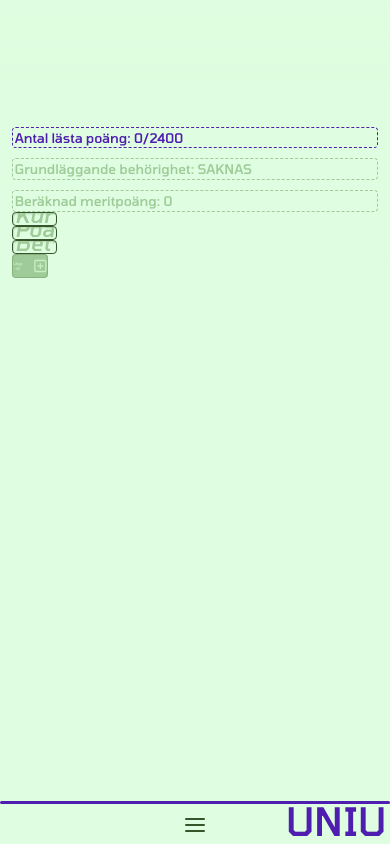
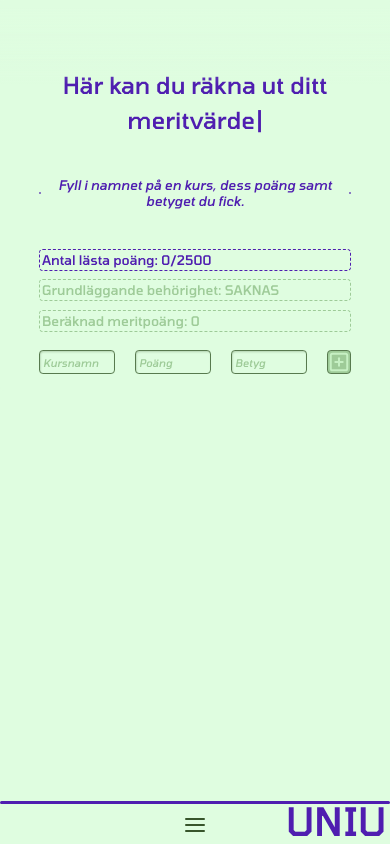
Before and after one commit to Karl-Johan-Jacobson/Ladusvala, a Next.js app in the folder uniuggla/: page /berakna-poang in a window 390 px wide. Built offline with nearby package versions, Linux system fonts and the light colour scheme.

Commit message:
Improved points calculator close #111, #112
Co-authored-by: Rasmus Sjöberg <sjoberg.rasmus@outlook.com>

```diff
--- a/uniuggla/app/berakna-poang/countUtils.tsx
+++ b/uniuggla/app/berakna-poang/countUtils.tsx
@@ -1,4 +1,19 @@
 import Course from "@/types/course";
+
+const GRADE_VALUES: string[] = ["A", "B", "C", "D", "E", "F"];
+const POINTS_FOR_EXAM: number = 2250;
+const POINTS_FULL_PROGRAM: number = 2500;
+
+const coursesForEligibility: string[][] = [
+  ["s1", "svenska1", "svenskasomandraspråk1"],
+  ["s2", "svenska2", "svenskasomandraspråk2"],
+  ["s3", "svenska3", "svenskasomandraspråk3"],
+  ["e5", "engelska5"],
+  ["e6", "engelska6"],
+  ["m1", "matematik1", "matte1", "matematik1a", "matte1a", "matematik1b", "matte1b", "matematik1c", "matte1c"]
+];
+
+export { GRADE_VALUES, POINTS_FOR_EXAM, POINTS_FULL_PROGRAM }
 
 export const calculateScore = (courses: Course[]) => {
   if (courses.length === 0) {
@@ -41,3 +56,19 @@ const getCourseScore = (course: Course) => {
       throw new Error(`Invalid grade ${course.grade}`);
   }
 };
+
+export const getCoursesPoints = (courses: Course[]) => {
+  return courses.reduce((acc, course) => acc += course.points, 0)
+}
+
+export const assertEligibility = (courses: Course[]) => {
+  const passedCourses: Course[] = courses.filter((course) => course.grade !== "F");
+  const formattedCourses = passedCourses.map((course) => course.name.toLowerCase().replaceAll(" ", ""));
+
+  const eligibility = coursesForEligibility.reduce((acc, eligibleCourseType) => {
+    const intersection = eligibleCourseType.filter((course) => formattedCourses.includes(course))
+    return acc && intersection.length > 0;
+  }, true)
+
+  return eligibility && getCoursesPoints(passedCourses) >= POINTS_FOR_EXAM && getCoursesPoints(courses) >= POINTS_FULL_PROGRAM;
+};
--- a/uniuggla/app/berakna-poang/page.tsx
+++ b/uniuggla/app/berakna-poang/page.tsx
@@ -1,19 +1,26 @@
 "use client";
 
-import { useState } from "react";
+import { useEffect, useState } from "react";
 import Course from "@/types/course";
 import CourseItem from "@/components/client/CourseItem";
 import CourseInput from "@/components/client/CourseInput";
-import { calculateScore } from "./countUtils";
-
-const GRADE_VALUES: string[] = ["A", "B", "C", "D", "E", "F"];
+import { calculateScore, assertEligibility, GRADE_VALUES, POINTS_FULL_PROGRAM } from "./countUtils";
+import { TypewriterForTitle } from "@/components/client/TypeWriter";
 
 export default function Count() {
   const [courses, setCourses] = useState<Course[]>([]);
+  const [showInstruction, setShowInstruction] = useState<boolean>(false);
   const totalPoints: number = courses.reduce(
     (acc, course) => (acc += course.points),
     0
   );
+
+  useEffect(() => {
+    const typeDelay = TypewriterForTitle("Här kan du räkna ut ditt meritvärde", "pointsCounterText", true);
+    setTimeout(() => {
+      setShowInstruction(true);
+    }, typeDelay)
+  }, [])
 
   const addCourse = (name: string, pointsString: string, grade: string) => {
     try {
@@ -45,22 +52,23 @@ export default function Count() {
     }
   };
 
-  const assertEligibility = () => {
-    // TODO Implement functionality to verify eligibility
-    return courses.length > 2;
-  };
-
   return (
     <div className="pointCalculatorWrapper">
+			<p className="titleTypewriter pointsCounterText" style={{ top: "0", height: "1.5em" }}></p>
+      <div className={`pointsInstruction ${showInstruction ? "show" : ""}`}>
+					<hr />
+					<span>Fyll i namnet på en kurs, dess poäng samt betyget du fick.</span>
+					<hr />
+				</div>
       <div className="pointsCalculatorHeader">
         <div className="pointsInformation">
-          <p className="purple">{`Antal lästa poäng: ${totalPoints}/2400`}</p>
-          <p className="green">
+          <p className="purple">{`Antal lästa poäng: ${totalPoints}/${POINTS_FULL_PROGRAM}`}</p>
+          <p className={assertEligibility(courses) ? "purple" : "green"}>
             {`Grundläggande behörighet: ${
-              assertEligibility() ? "UPPFYLLES" : "SAKNAS"
+              assertEligibility(courses) ? "UPPFYLLES" : "SAKNAS"
             }`}
           </p>
-          <p className="green">{`Beräknad meritpoäng: ${calculateScore(
+          <p className={totalPoints >= POINTS_FULL_PROGRAM ? "purple" : "green"}>{`Beräknad meritpoäng: ${calculateScore(
             courses
           )}`}</p>
         </div>
--- a/uniuggla/app/globals.css
+++ b/uniuggla/app/globals.css
@@ -16,6 +16,7 @@
 	--border-radius: 0.5vw;
 	--gap-size: 10px;
 	--text-form-height: 2vw;
+  --border-green: #587a4f;
 }
 * {
 	gap: var(--gap-size);
@@ -709,7 +710,35 @@ header img {
 
 .pointCalculatorWrapper {
 	height: fit-content;
-	padding: 15vh 3vw 0 3vw;
+	padding: 8vh 10vw 0 10vw;
+}
+
+.pointsInstruction {
+  margin-bottom: 4vh;
+  opacity: 0;
+  transition: opacity 1s ease-in;
+	display: flex;
+	align-items: center;
+	font-size: var(--m-text);
+	font-family: "Tomorrow-MediumItalic";
+	text-align: center;
+	color: var(--dark-purple);
+}
+
+.pointsInstruction hr {
+	flex-grow: 1;
+	border: var(--border-width) solid var(--dark-purple);
+}
+.pointsInstruction span {
+	margin: 0.5em;
+}
+
+.pointsInstruction.show {
+  opacity: 1;
+}
+.pointsInstruction.show {
+  opacity: 1;
+
 }
 
 .pointsCalculatorHeader {
@@ -719,7 +748,8 @@ header img {
 }
 
 .pointsInformation {
-	flex: 1;
+	min-width: fit-content;
+  width: 35%;
 	display: flex;
 	flex-direction: column;
 	justify-content: space-between;
@@ -780,7 +810,7 @@ header img {
 
 .gradeStyle > p {
 	font-family: "Tomorrow-Medium";
-	font-size: var(--s-text);
+	font-size: var(--m-text);
 	text-align: left;
 }
 
@@ -808,38 +838,49 @@ header img {
 }
 
 .courseForm {
+  box-sizing: border-box;
 	flex: 2.5;
 	display: flex;
-  height: 4vh;
 }
 
 .courseInput{
-  flex: 1;
   display: flex;
   justify-content: center;
   align-items: center;
+
   background-color: var(--extra-light-green);
-  border: var(--border-width) solid var(--dark-green);
+  border: var(--border-width) solid var(--border-green);
   border-radius: var(--border-radius);
+  box-shadow: inset 0.2vw 0.3vw 0.4vw var(--dark-green-shadow);
+
+  color: var(--medium-green);
   font-family: "Tomorrow-MediumItalic";
-  color: var(--medium-green);
-  font-size: var(--s-text);
+  font-size: var(--m-text);
+
   padding: 0 0.5vw;
   max-width: 10vw;
   -moz-appearance: textfield;
+}
+
+.courseInput::placeholder {
+  font-size: var(--m-text);
+	font-family: "Tomorrow-MediumItalic";
+	color: var(--medium-green);
 }
 
 .addCourseBtn {
   display: flex;
   justify-content: center;
   align-items: center;
+  height: inherit;
+  padding: 0 0.8vw;
+
   background-color: var(--medium-green);
-  width: 10%;
+  color: var(--light-green);
   font-family: "Tomorrow-Medium";
   font-size: 1vw;
-  color: var(--light-green);
   border-radius: var(--border-radius);
-  border: var(--border-width) solid var(--dark-green-shadow);
+  border: var(--border-width) solid var(--border-green);
 }
 
 .tooltip {
@@ -885,6 +926,7 @@ header img {
   font-family: "Tomorrow-Medium";
   text-align: left;
 }
+
 
 /* .gradeInputWrapper {
 	display: grid;
--- a/uniuggla/app/mobile_global.css
+++ b/uniuggla/app/mobile_global.css
@@ -317,18 +317,53 @@
 		Start of Count
 	*/
 
+
+
 	.pointsCalculatorHeader {
-		display: block;
+		display: flex;
+		flex-direction: column;
+		justify-content: center;
+		align-items: center;
+		height: 100%;
+	}
+
+	.pointsInformation {
+		width: 100%;
+		gap: 1vh;
+	}
+
+	.pointsCounterText{
+		margin-bottom: 8vh;
 	}
 
 	.courseForm {
-		display: block;
+		margin-top: 1vh;
+		width: 100%;
+		justify-content: space-between;
 	}
 
-	.courseWrapper {
-		display: grid;
-		grid-template-columns: 1fr;
+	.courseInput {
+		padding-left: 0.4vw;
+		max-width: 18vw;
+		font-size: calc(0.8 * var(--m-text));
 	}
+
+	.courseInput::placeholder {
+		padding-left: 0.4vw;
+		font-size: calc(0.8 * var(--m-text));
+	}
+
+	.addCourseBtn {
+		padding: 0;
+	}
+
+	.coursesWrapper {
+		display: flex;
+		flex-direction: column;
+		justify-content: space-between;
+	}
+
+
 
 	/*
 		End of Count
--- a/uniuggla/components/client/CourseInput.tsx
+++ b/uniuggla/components/client/CourseInput.tsx
@@ -39,7 +39,7 @@ export default function CourseInput({ addCourse }: CourseInputProps) {
         onChange={updateName}
         placeholder="Kursnamn"
         required
-        className="textInput courseInput"
+        className="courseInput"
       />
       <input
         value={points}
@@ -47,7 +47,7 @@ export default function CourseInput({ addCourse }: CourseInputProps) {
         onChange={updatePoints}
         placeholder="Poäng"
         required
-        className="textInput courseInput"
+        className="courseInput"
       />
       <input
         value={grade}
@@ -55,11 +55,10 @@ export default function CourseInput({ addCourse }: CourseInputProps) {
         onChange={updateGrade}
         placeholder="Betyg"
         required
-        className="textInput courseInput"
+        className="courseInput"
       />
       <button type="submit" className="addCourseBtn">
-        Lägg till
-        {
+        {window.innerWidth > 480 ? <span>Lägg till</span> : null}
         <svg width="22" height="22" viewBox="0 0 22 22" fill="none">
           <path
             d="M17.4167 2.75H4.58333C3.57081 2.75 2.75 3.57081 2.75 4.58333V17.4167C2.75 18.4292 3.57081 19.25 4.58333 19.25H17.4167C18.4292 19.25 19.25 18.4292 19.25 17.4167V4.58333C19.25 3.57081 18.4292 2.75 17.4167 2.75Z"
@@ -83,7 +82,6 @@ export default function CourseInput({ addCourse }: CourseInputProps) {
             stroke-linejoin="round"
           />
         </svg>
-        }
       </button>
     </form>
   );
--- a/uniuggla/components/client/Footer.tsx
+++ b/uniuggla/components/client/Footer.tsx
@@ -32,7 +32,7 @@ export default function Footer() {
                         <div className="footerListDiv">
                             <ul className="footerList">
                                 <li><a href="/" className="siteNavigation">Hitta program</a></li>
-                                <li><a href="/count" className="siteNavigation">Räkna antagningspoäng</a></li>
+                                <li><a href="/berakna-poang" className="siteNavigation">Räkna antagningspoäng</a></li>
                                 <li><a href="/about" className="siteNavigation">Om oss</a></li>
                             </ul>
                         </div>
```
Lines whose indentation alone changed are shown as unchanged.
